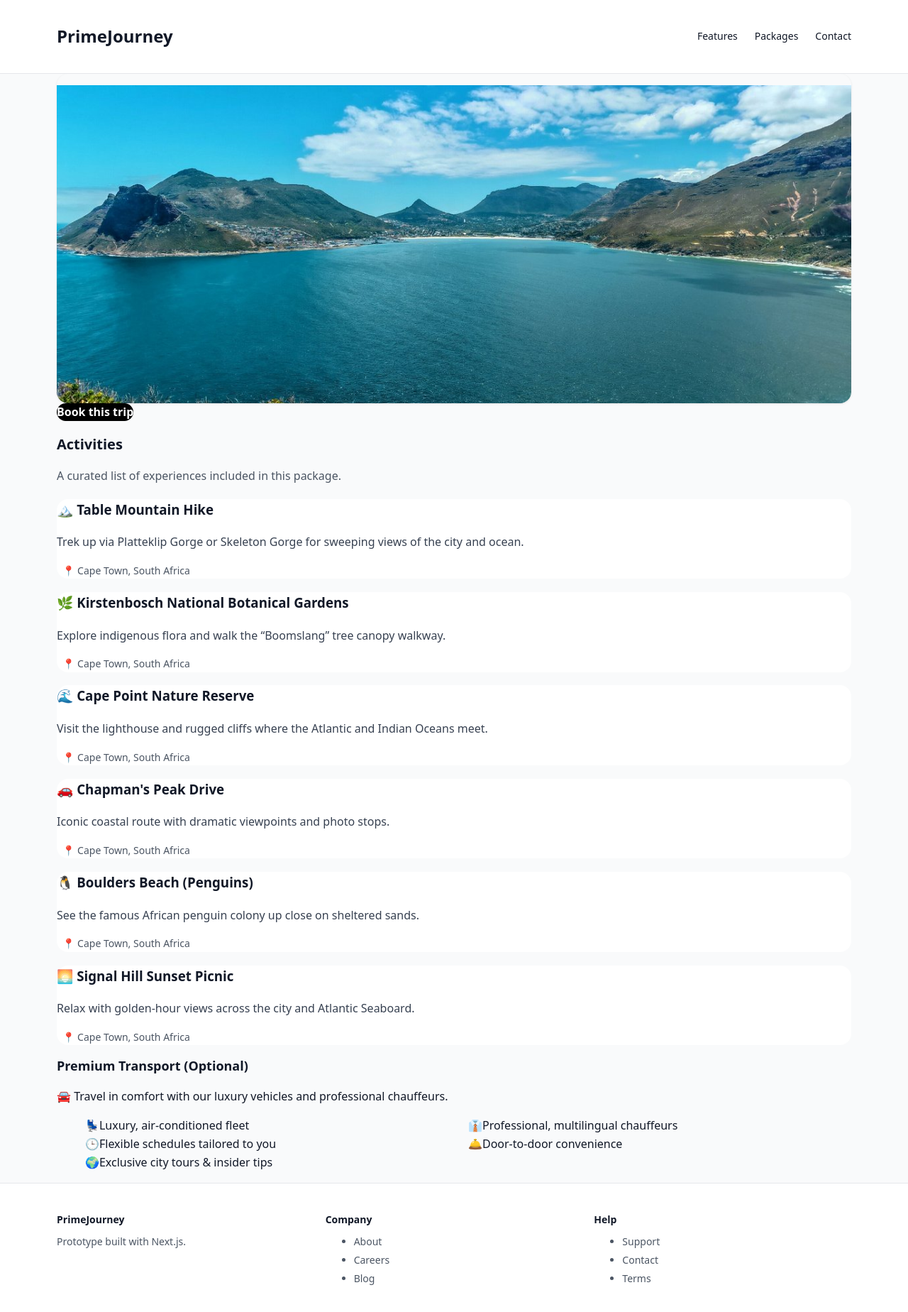
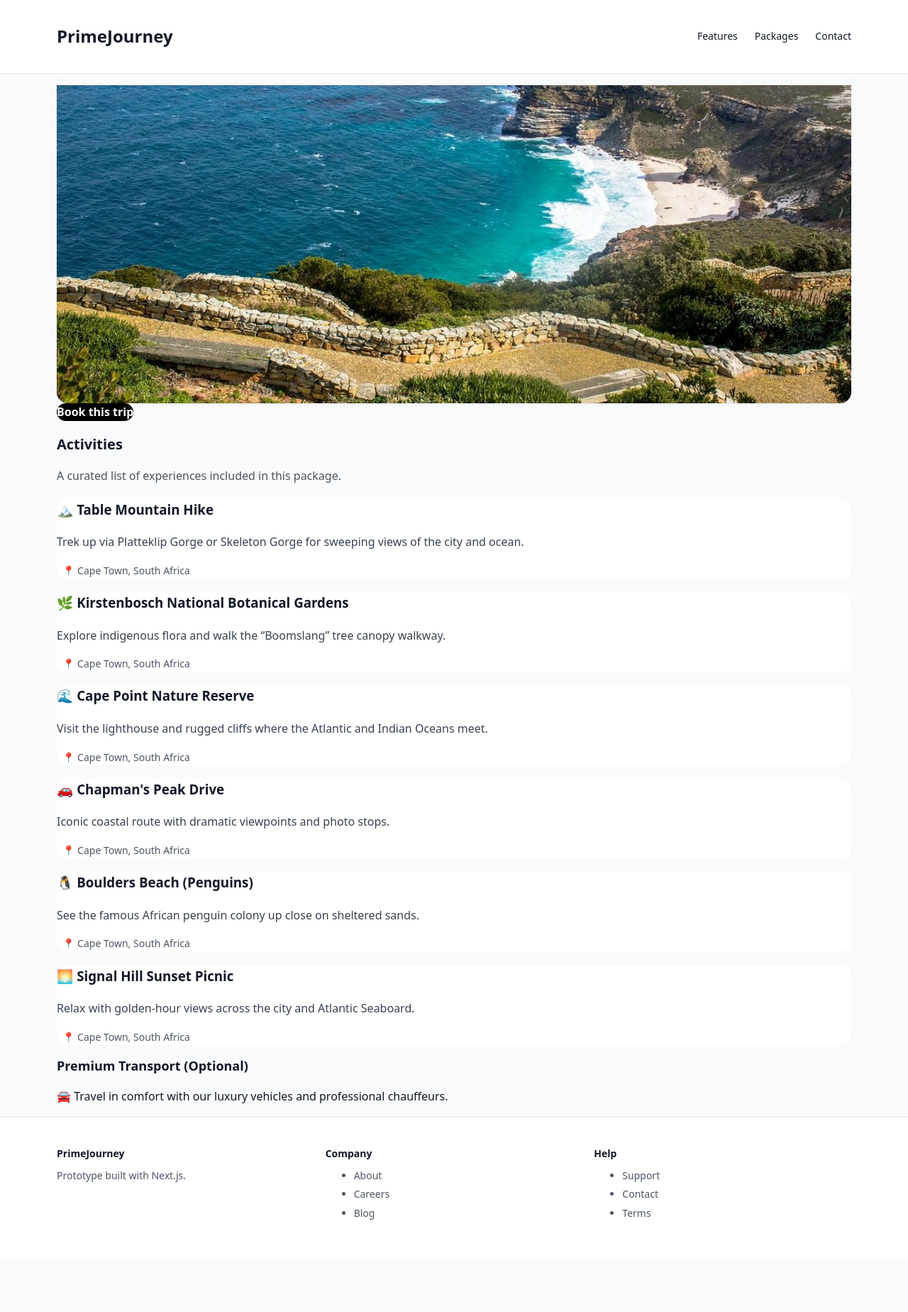
Before and after one commit to jerome244/cape_town, a Next.js app in the folder frontend/: page /packages/1 in a window 1280 px wide. Shown: the top 1848 px of the page at 71% size. After the commit the page ends 1774 px from the top, so only its background shows below. Built offline with nearby package versions, Linux system fonts and the light colour scheme.

Commit message:
feat: rotation images

```diff
--- a/frontend/app/packages/[id]/page.tsx
+++ b/frontend/app/packages/[id]/page.tsx
@@ -1,7 +1,7 @@
 import Footer from '../../../components/Footer';
 import Link from 'next/link';
-import Image from 'next/image';
 import { getPackages } from '@/lib/packages';
+import HeroRotator from '@/components/HeroRotator'; // ⬅️ add this import
 
 export default async function PackageDetail({
   params,
@@ -16,45 +16,29 @@ export default async function PackageDetail({
       <main>
         <div className="max-w-4xl mx-auto px-4 py-16">
           <h1 className="text-3xl font-semibold">Package not found</h1>
-          {/* REMOVED: Back to Packages
-          <div className="mt-4">
-            <Link href="/packages" className="underline text-sm">
-              ← Back to Packages
-            </Link>
-          </div>
-          */}
         </div>
         <Footer />
       </main>
     );
   }
 
+  // Build the hero image list: cover + additional images
+  const heroImages = [pkg.image, ...(pkg.images ?? [])].filter(Boolean) as string[];
+
   return (
     <main>
       <div className="max-w-6xl mx-auto px-4 py-12">
-        {/* Hero (taller, no aspect lock to avoid the “squished” look) */}
-        <div className="relative w-full overflow-hidden rounded-2xl shadow">
-          {/* Use a fixed, generous height so the photo has room; object-cover prevents distortion */}
-          <div className="relative" style={{ height: '28rem' }}>
-            <Image
-              src={pkg.image}
-              alt={pkg.title}
-              fill
-              className="object-cover object-center"
-              priority
-              sizes="100vw"
-            />
-            <div className="absolute inset-0 bg-gradient-to-t from-black/50 via-transparent to-transparent" />
-            <div className="absolute bottom-4 left-4 right-4 text-white drop-shadow">
-              <h1 className="text-2xl md:text-3xl font-semibold">{pkg.title}</h1>
-              <p className="text-white/90">{pkg.subtitle}</p>
-            </div>
-          </div>
-        </div>
+        {/* Auto-rotating hero */}
+        <HeroRotator
+          images={heroImages}
+          title={pkg.title ?? 'Package'}
+          subtitle={pkg.subtitle}
+          heightRem={28}   // keep your visual
+          slideSec={3.5}   // adjust to taste
+        />
 
         {/* Body */}
         <div className="mt-8 max-w-[800px]">
-          {/* CTA buttons */}
           <div className="flex flex-wrap items-center gap-3">
             <Link
               href={`/book/${pkg.id}`}
@@ -62,18 +46,8 @@ export default async function PackageDetail({
             >
               Book this trip
             </Link>
-
-            {/* REMOVED: Back to Packages button
-            <Link
-              href="/packages"
-              className="inline-flex items-center justify-center px-6 py-3 rounded-2xl border font-semibold hover:bg-gray-50 transition focus:outline-none focus:ring-2 focus:ring-gray-300"
-            >
-              ← Back to Packages
-            </Link>
-            */}
           </div>
 
-          {/* Activities (no numbers) */}
           {pkg.included?.length ? (
             <section className="mt-10">
               <h2 className="text-xl font-semibold">Activities</h2>
@@ -104,7 +78,6 @@ export default async function PackageDetail({
             </section>
           ) : null}
 
-          {/* Transport service callout */}
           <section className="mt-10">
             <div className="rounded-2xl border border-emerald-200 bg-emerald-50 p-5">
               <h2 className="text-lg font-semibold text-emerald-900">
@@ -114,28 +87,7 @@ export default async function PackageDetail({
                 <span aria-hidden>🚘</span>{' '}
                 Travel in comfort with our luxury vehicles and professional chauffeurs.
               </p>
-              <ul className="mt-3 grid gap-2 sm:grid-cols-2 text-emerald-900">
-                <li className="flex items-start gap-2">
-                  <span aria-hidden>💺</span>
-                  Luxury, air-conditioned fleet
-                </li>
-                <li className="flex items-start gap-2">
-                  <span aria-hidden>👔</span>
-                  Professional, multilingual chauffeurs
-                </li>
-                <li className="flex items-start gap-2">
-                  <span aria-hidden>🕒</span>
-                  Flexible schedules tailored to you
-                </li>
-                <li className="flex items-start gap-2">
-                  <span aria-hidden>🛎️</span>
-                  Door-to-door convenience
-                </li>
-                <li className="flex items-start gap-2">
-                  <span aria-hidden>🌍</span>
-                  Exclusive city tours & insider tips
-                </li>
-              </ul>
+              {/* …rest unchanged … */}
             </div>
           </section>
         </div>
--- /dev/null
+++ b/frontend/components/HeroRotator.tsx
@@ -0,0 +1,96 @@
+'use client';
+
+import Image from 'next/image';
+import { useEffect, useMemo, useRef, useState } from 'react';
+
+type Props = {
+  images?: string[];
+  title: string;
+  subtitle?: string;
+  heightRem?: number;   // default 28
+  slideSec?: number;    // default 3.5
+};
+
+const FALLBACK_IMG =
+  'https://images.unsplash.com/photo-1502602898657-3e91760cbb34?q=80&w=1600&auto=format&fit=crop';
+
+export default function HeroRotator({
+  images,
+  title,
+  subtitle,
+  heightRem = 28,
+  slideSec = 3.5,
+}: Props) {
+  // Build a clean list (no empty strings). Keep order as given.
+  const list = useMemo(() => {
+    const arr = (images ?? []).filter((s): s is string => !!s && s.length > 0);
+    return arr.length ? arr : [FALLBACK_IMG];
+  }, [images]);
+
+  // Two-layer “double buffer” for smooth crossfades
+  const [frontIdx, setFrontIdx] = useState(0);   // which index is currently visible
+  const [isAFront, setIsAFront] = useState(true); // which layer is front (A or B)
+  const timerRef = useRef<ReturnType<typeof setInterval> | null>(null);
+
+  // Precompute the srcs for the two layers
+  const srcA = list[frontIdx];
+  const srcB = list[(frontIdx + 1) % list.length];
+
+  useEffect(() => {
+    if (list.length <= 1) return;
+    // rotate every slideSec seconds
+    timerRef.current = setInterval(() => {
+      setFrontIdx((i) => (i + 1) % list.length);
+      setIsAFront((f) => !f); // flip which layer is in front
+    }, Math.max(1, slideSec) * 1000);
+    return () => {
+      if (timerRef.current) clearInterval(timerRef.current);
+    };
+  }, [list.length, slideSec]);
+
+  return (
+    <div className="relative w-full overflow-hidden rounded-2xl shadow">
+      <div className="relative" style={{ height: `${heightRem}rem` }}>
+        {/* Layer A */}
+        <div
+          className={`absolute inset-0 transition-opacity duration-700 ${
+            isAFront ? 'opacity-100' : 'opacity-0'
+          }`}
+        >
+          <Image
+            key={`A-${srcA}`}        // force reload when src changes
+            src={srcA || FALLBACK_IMG}
+            alt={title}
+            fill
+            sizes="100vw"
+            priority
+            className="object-cover object-center"
+          />
+        </div>
+
+        {/* Layer B */}
+        <div
+          className={`absolute inset-0 transition-opacity duration-700 ${
+            isAFront ? 'opacity-0' : 'opacity-100'
+          }`}
+        >
+          <Image
+            key={`B-${srcB}`}        // force reload when src changes
+            src={srcB || FALLBACK_IMG}
+            alt={title}
+            fill
+            sizes="100vw"
+            className="object-cover object-center"
+          />
+        </div>
+
+        {/* gradient + text */}
+        <div className="absolute inset-0 bg-gradient-to-t from-black/70 via-black/35 to-transparent" />
+        <div className="absolute bottom-4 left-4 right-4 text-white drop-shadow">
+          <h1 className="text-2xl md:text-3xl font-semibold">{title}</h1>
+          {!!subtitle && <p className="text-white/90">{subtitle}</p>}
+        </div>
+      </div>
+    </div>
+  );
+}
```
